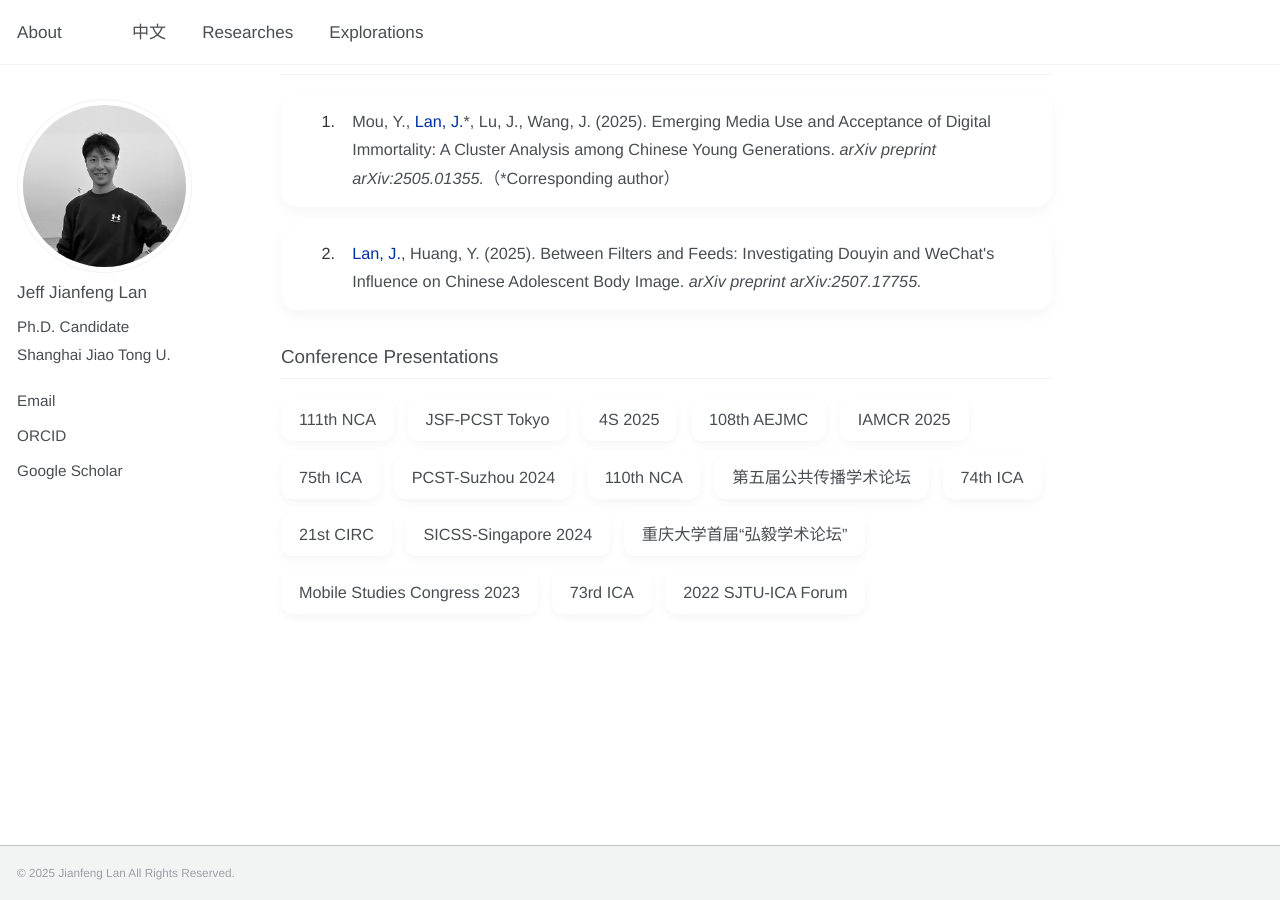
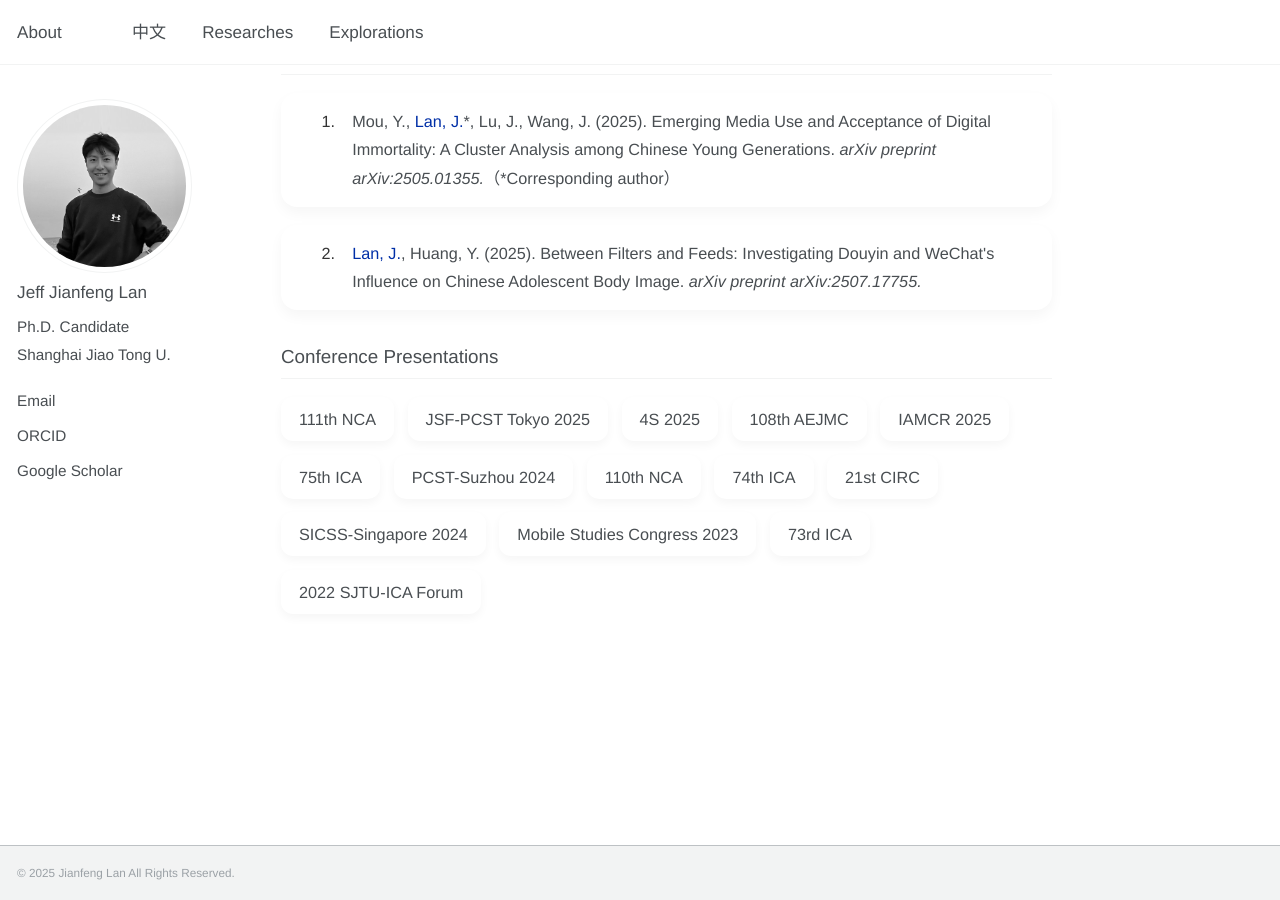
Before and after one commit to jianfenglan/jianfenglan.github.io, a Jekyll site: the page built from researches.md, in a window 1280 px wide and 900 px high, scrolled down 619 px. Built offline with Jekyll 4.4.1, drawn with Linux system fonts in a browser that asks for light colours.

Commit message:
Update researches.md

```diff
--- a/researches.md
+++ b/researches.md
@@ -147,18 +147,16 @@ h2 {
 <h2>Conference Presentations</h2>
 <div class="conference-grid">
     <div class="conference-card">111th NCA</div>
-    <div class="conference-card">JSF-PCST Tokyo</div>
+    <div class="conference-card">JSF-PCST Tokyo 2025</div>
     <div class="conference-card">4S 2025</div>
     <div class="conference-card">108th AEJMC</div>
     <div class="conference-card">IAMCR 2025</div>
     <div class="conference-card">75th ICA</div>
     <div class="conference-card">PCST-Suzhou 2024</div>
     <div class="conference-card">110th NCA</div>
-    <div class="conference-card">第五届公共传播学术论坛</div>
     <div class="conference-card">74th ICA</div>
     <div class="conference-card">21st CIRC</div>
     <div class="conference-card">SICSS-Singapore 2024</div>
-    <div class="conference-card">重庆大学首届“弘毅学术论坛”</div>
     <div class="conference-card">Mobile Studies Congress 2023</div>
     <div class="conference-card">73rd ICA</div>
     <div class="conference-card">2022 SJTU-ICA Forum</div>
```
